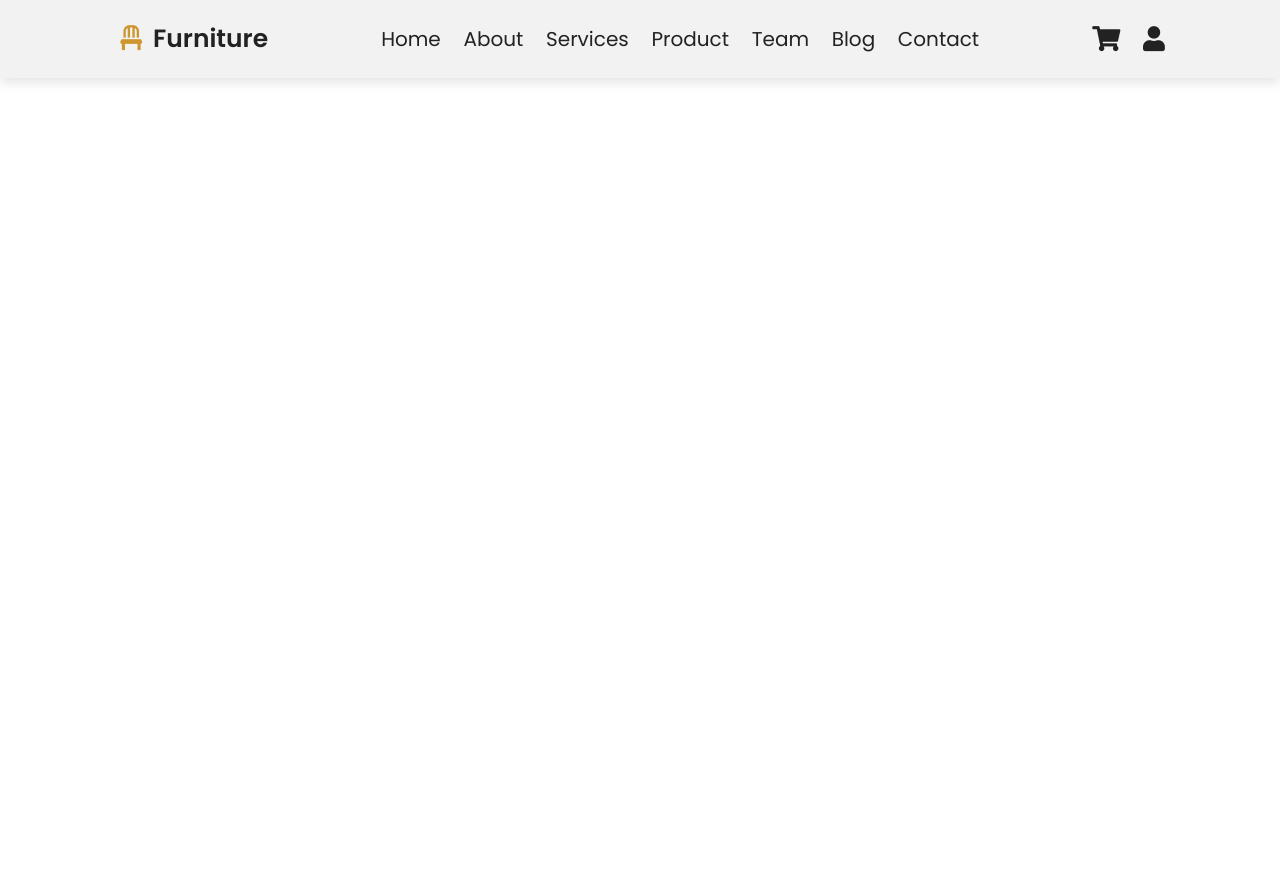
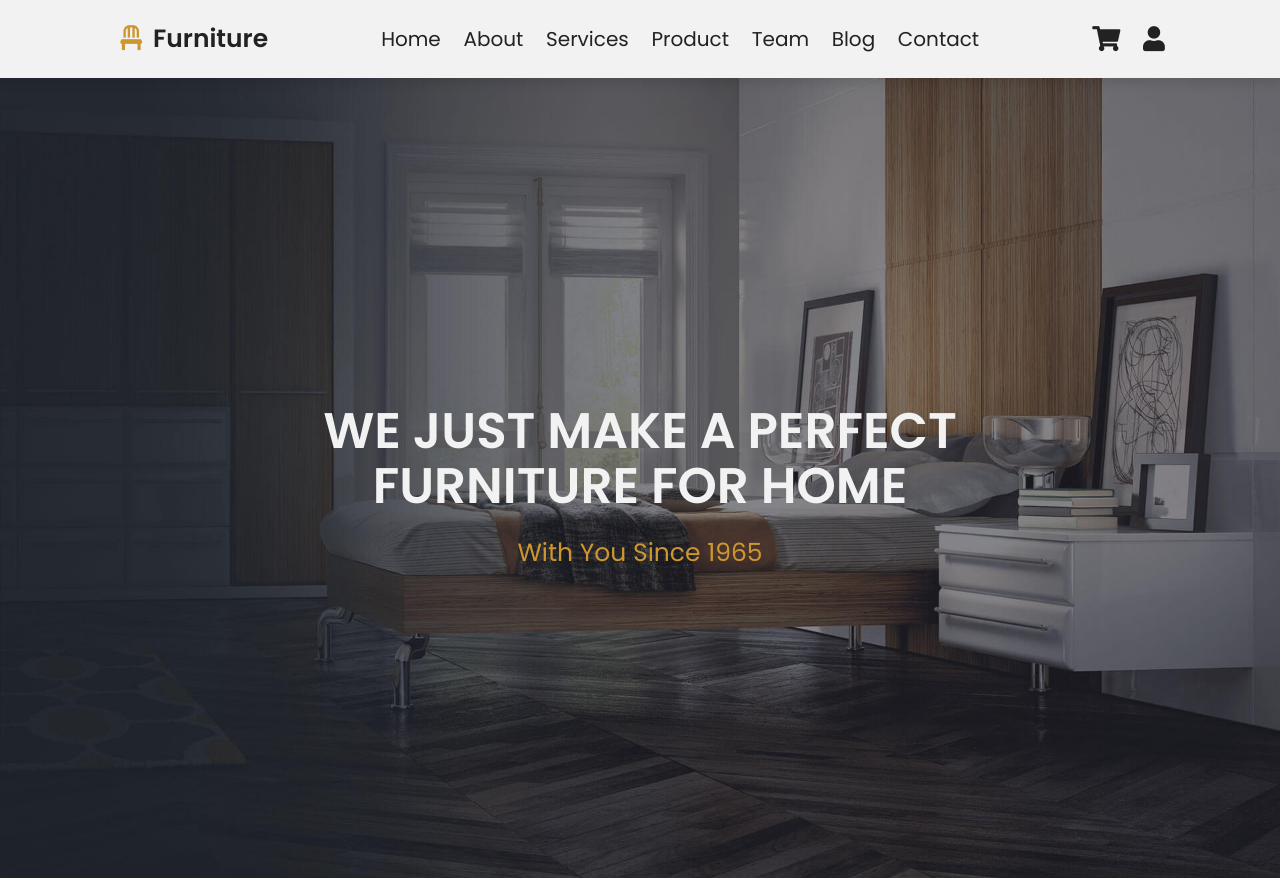
Before and after one commit to GUchechi/Furniture-Website, a plain HTML site: page index.html in a window 1280 px wide. Before the commit the page ends 800 px from the top, so only its background shows below. Drawn offline with nearby package versions, Linux system fonts and the light colour scheme.

Commit message:
added home

```diff
--- a/index.html
+++ b/index.html
@@ -125,6 +125,66 @@
     </div>
     <!-- account form -->
 
+    <!-- home -->
+
+    <section class="home" id="home">
+      <div class="swiper home-slider">
+        <div class="swiper-wrapper">
+          <div
+            class="swiper-slide slide"
+            style="background: url(images/home-slide1.jpg) no-repeat"
+          >
+            <div class="content">
+              <h3>we just make a perfect furniture for home</h3>
+              <span>with you since 1965</span>
+            </div>
+          </div>
+
+          <div
+            class="swiper-slide slide"
+            style="background: url(images/home-slide2.jpg) no-repeat"
+          >
+            <div class="content">
+              <h3>we just make a perfect furniture for home</h3>
+              <span>with you since 1965</span>
+            </div>
+          </div>
+
+          <div
+            class="swiper-slide slide"
+            style="background: url(images/home-slide3.jpg) no-repeat"
+          >
+            <div class="content">
+              <h3>we just make a perfect furniture for home</h3>
+              <span>with you since 1965</span>
+            </div>
+          </div>
+
+          <div
+            class="swiper-slide slide"
+            style="background: url(images/home-slide4.jpg) no-repeat"
+          >
+            <div class="content">
+              <h3>we just make a perfect furniture for home</h3>
+              <span>with you since 1965</span>
+            </div>
+          </div>
+
+          <div
+            class="swiper-slide slide"
+            style="background: url(images/home-slide5.jpg) no-repeat"
+          >
+            <div class="content">
+              <h3>we just make a perfect furniture for home</h3>
+              <span>with you since 1965</span>
+            </div>
+          </div>
+        </div>
+      </div>
+    </section>
+
+    <!-- home -->
+
     <script src="https://unpkg.com/swiper@7/swiper-bundle.min.js"></script>
     <!-- custom js -->
     <script src="./js/script.js"></script>
--- a/js/script.js
+++ b/js/script.js
@@ -25,13 +25,28 @@ let loginbtn = document.querySelector(".account-form .login-btn");
 registerbtn.onclick = () => {
   registerbtn.classList.add("active");
   loginbtn.classList.remove("active");
-  document.querySelector(".account-form .login-form").classList.remove("active");
-  document.querySelector(".account-form .register-form").classList.add("active");
+  document
+    .querySelector(".account-form .login-form")
+    .classList.remove("active");
+  document
+    .querySelector(".account-form .register-form")
+    .classList.add("active");
 };
 
 loginbtn.onclick = () => {
-    registerbtn.classList.remove("active");
-    loginbtn.classList.add("active");
-    document.querySelector(".account-form .login-form").classList.add("active");
-    document.querySelector(".account-form .register-form").classList.remove("active");
-  };
+  registerbtn.classList.remove("active");
+  loginbtn.classList.add("active");
+  document.querySelector(".account-form .login-form").classList.add("active");
+  document
+    .querySelector(".account-form .register-form")
+    .classList.remove("active");
+};
+
+let swiper = new Swiper(".home-slider", {
+  autoplay: {
+    delay: 7500,
+    disableInteraction: false,
+  },
+  grabCusor: true,
+  loop: true,
+});
--- a/style.css
+++ b/style.css
@@ -279,3 +279,41 @@ section {
 .account-form form .btn {
   width: 100%;
 }
+
+/* home */
+.home {
+  padding: 0;
+}
+
+.home .slide {
+  min-height: 100vh;
+  background-size: cover !important;
+  background-position: center !important;
+  display: flex;
+  align-items: center;
+  justify-content: center;
+}
+
+.home .slide .content {
+  width: 70rem;
+  text-align: center;
+}
+
+.home .slide .content h3 {
+  font-size: 5rem;
+  text-transform: uppercase;
+  color: var(--bg);
+  line-height: 1.1;
+  padding: 2rem 0;
+}
+
+.home .slide .content span {
+  font-size: 2.5rem;
+  color: var(--primary-color);
+}
+
+.home .swiper-slide-active .content {
+  display: inline-block;
+}
+
+/* home */
```
